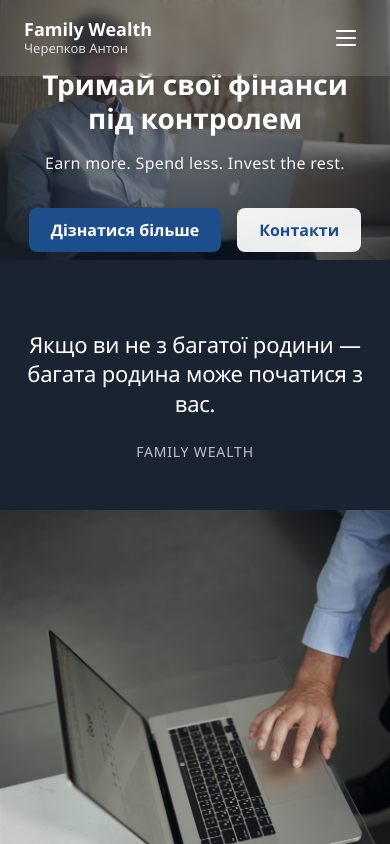
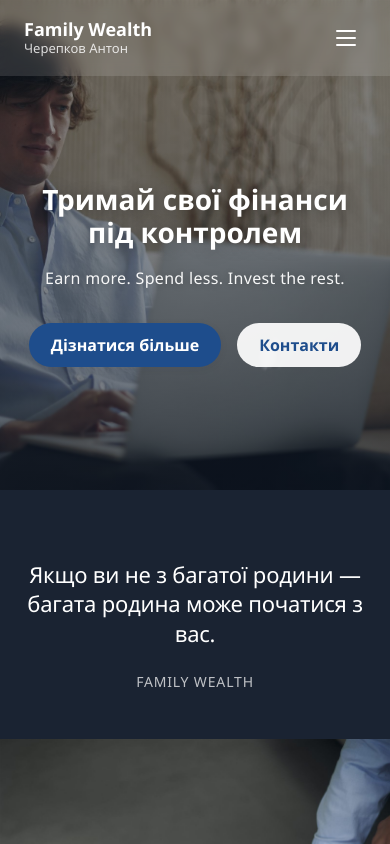
Before and after one commit to anton-cheg-pro/ifa, a React (Vite) app in the folder frontend/: page /uk in a window 390 px wide. Shown: the top 844 px of the page. Built offline with nearby package versions, Linux system fonts and the light colour scheme.

Commit message:
Phase 1d: hero title lines, mobile crop, pill buttons.
Co-authored-by: Cursor <cursoragent@cursor.com>

```diff
--- a/frontend/src/components/layout/ServicePageLayout.css
+++ b/frontend/src/components/layout/ServicePageLayout.css
@@ -45,7 +45,7 @@
   text-decoration: none;
   color: #fff;
   background: var(--color-primary);
-  border-radius: var(--radius-md);
+  border-radius: var(--radius-pill);
   box-shadow: var(--shadow-sm);
 }
 
--- a/frontend/src/components/ui/Button.css
+++ b/frontend/src/components/ui/Button.css
@@ -5,7 +5,7 @@
   gap: var(--space-sm);
   padding: 0.75rem 1.375rem;
   border: none;
-  border-radius: var(--radius-sm);
+  border-radius: var(--radius-pill);
   font: inherit;
   font-size: var(--font-size-base);
   font-weight: 600;
--- a/frontend/src/content/uk.ts
+++ b/frontend/src/content/uk.ts
@@ -169,7 +169,7 @@ export const pages = {
 };
 
 export const hero = {
-  title: "Тримай свої фінанси під контролем",
+  titleLines: ["Тримай свої фінанси", "під контролем"] as const,
   subtitle: "Earn more. Spend less. Invest the rest.",
   imageAlt: "Радник за роботою з ноутбуком",
   ctaPrimary: "Дізнатися більше",
--- a/frontend/src/pages/MagazineServicePage.css
+++ b/frontend/src/pages/MagazineServicePage.css
@@ -96,7 +96,7 @@
   text-decoration: none;
   color: #fff;
   background: var(--color-primary);
-  border-radius: var(--radius-md);
+  border-radius: var(--radius-pill);
   box-shadow: var(--shadow-sm);
 }
 
--- a/frontend/src/sections/HeroSection.css
+++ b/frontend/src/sections/HeroSection.css
@@ -11,12 +11,27 @@
   line-height: 0;
 }
 
-/* Full width, natural height — no crop */
 .hero__image {
   display: block;
   width: 100%;
   height: auto;
   vertical-align: middle;
+}
+
+@media (max-width: 47.99rem) {
+  .hero__banner {
+    min-height: clamp(22rem, 58vh, 32rem);
+    overflow: hidden;
+    line-height: normal;
+  }
+
+  .hero__image {
+    width: 100%;
+    height: 100%;
+    min-height: clamp(22rem, 58vh, 32rem);
+    object-fit: cover;
+    object-position: center top;
+  }
 }
 
 .hero__overlay {
@@ -55,6 +70,10 @@
   text-shadow: 0 2px 16px rgba(0, 0, 0, 0.35);
 }
 
+.hero__title-line {
+  display: block;
+}
+
 .hero__subtitle {
   margin: 0 0 var(--space-xl);
   font-size: clamp(1rem, 2.2vw, 1.375rem);
--- a/frontend/src/sections/HeroSection.tsx
+++ b/frontend/src/sections/HeroSection.tsx
@@ -16,7 +16,13 @@ export function HeroSection() {
         />
         <div className="hero__overlay" aria-hidden="true" />
         <div className="hero__content">
-          <h1 className="hero__title">{hero.title}</h1>
+          <h1 className="hero__title">
+            {hero.titleLines.map((line) => (
+              <span key={line} className="hero__title-line">
+                {line}
+              </span>
+            ))}
+          </h1>
           <p className="hero__subtitle">{hero.subtitle}</p>
           <div className="hero__actions">
             <Button to="/uk/how-we-work" variant="primary">
--- a/frontend/src/sections/how-we-work/HowWeWorkSplit.css
+++ b/frontend/src/sections/how-we-work/HowWeWorkSplit.css
@@ -181,7 +181,7 @@
   text-decoration: none;
   color: #fff;
   background: var(--color-primary);
-  border-radius: var(--radius-md);
+  border-radius: var(--radius-pill);
   box-shadow: var(--shadow-sm);
 }
 
--- a/frontend/src/styles/tokens.css
+++ b/frontend/src/styles/tokens.css
@@ -41,6 +41,7 @@
   --radius-sm: 0.5rem;
   --radius-md: 0.75rem;
   --radius-lg: 1rem;
+  --radius-pill: 9999px;
   --shadow-sm: 0 2px 8px rgba(26, 35, 50, 0.06);
   --shadow-md: 0 8px 32px rgba(26, 35, 50, 0.08);
 
```
Also changed, not shown: 1 other file (tests, documents, lock files or other folders).
